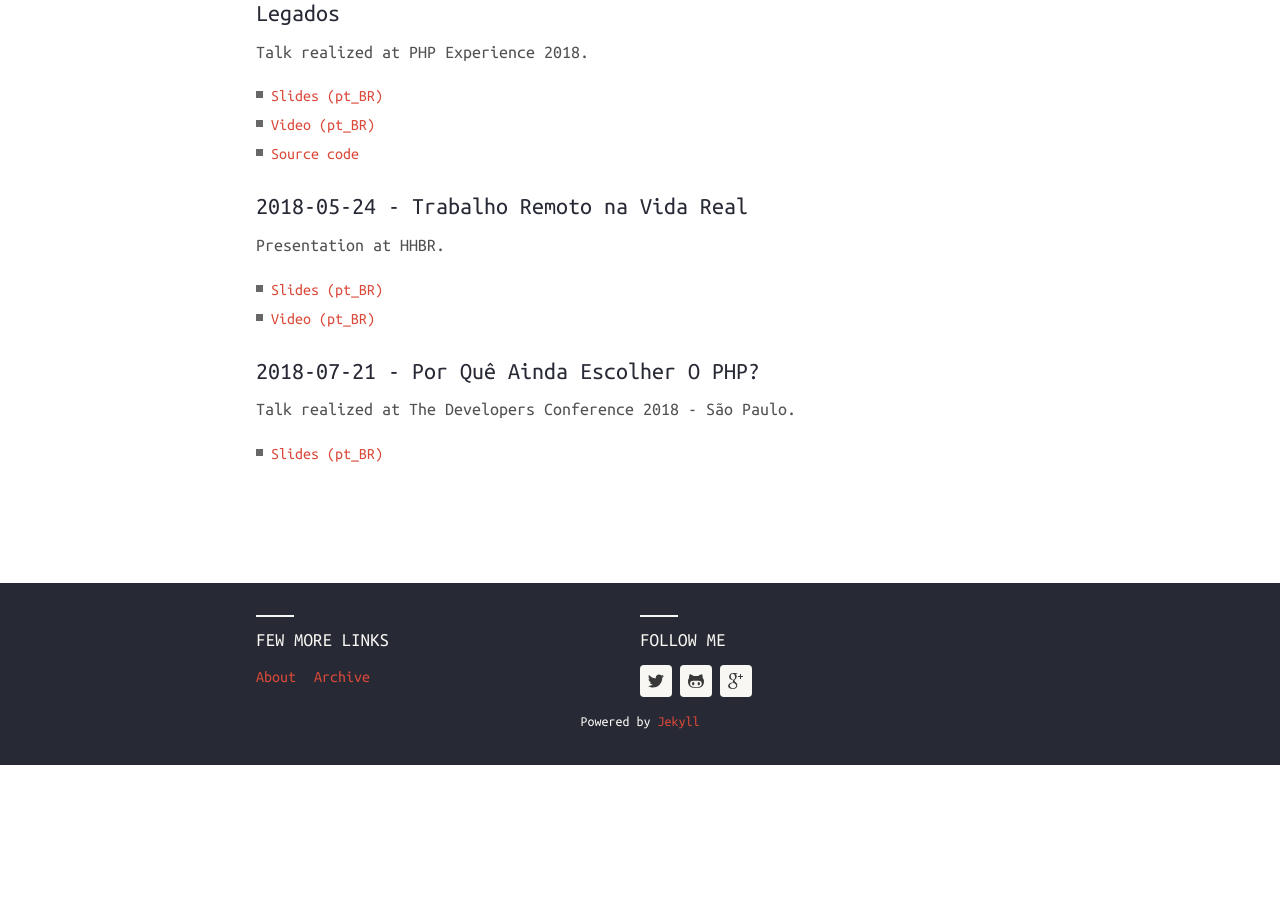
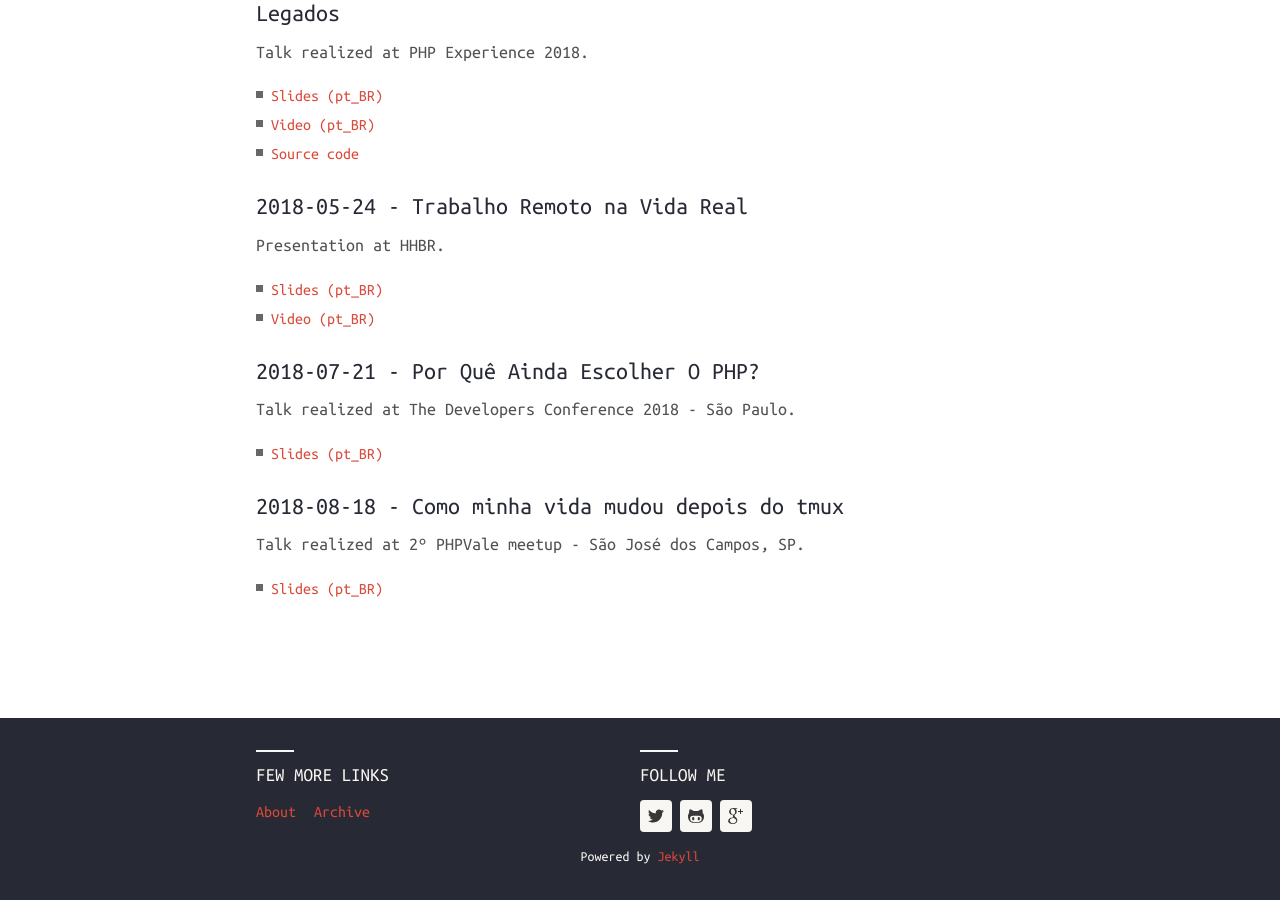
Before and after one commit to devdrops/devdrops.me, a Jekyll site: the page built from talks.md, in a window 1280 px wide and 900 px high, scrolled down 2092 px. Built offline with Jekyll 4.4.1, drawn with Linux system fonts in a browser that asks for light colours; nearby versions of some CDN libraries; before the commit the page ends 2857 px from its top, so only the background shows below that.

Commit message:
talks: tmux @ 2º PHPVale

```diff
--- a/talks.md
+++ b/talks.md
@@ -93,3 +93,9 @@ Presentation at HHBR.
 Talk realized at The Developers Conference 2018 - São Paulo.
 
 * [Slides (pt_BR)](https://speakerdeck.com/devdrops/por-que-ainda-escolher-o-php-the-developers-conference-sp-2018)
+
+#### 2018-08-18 - Como minha vida mudou depois do tmux
+
+Talk realized at 2º PHPVale meetup - São José dos Campos, SP.
+
+* [Slides (pt_BR)](https://github.com/devdrops/how-was-life-without-tmux)
```
